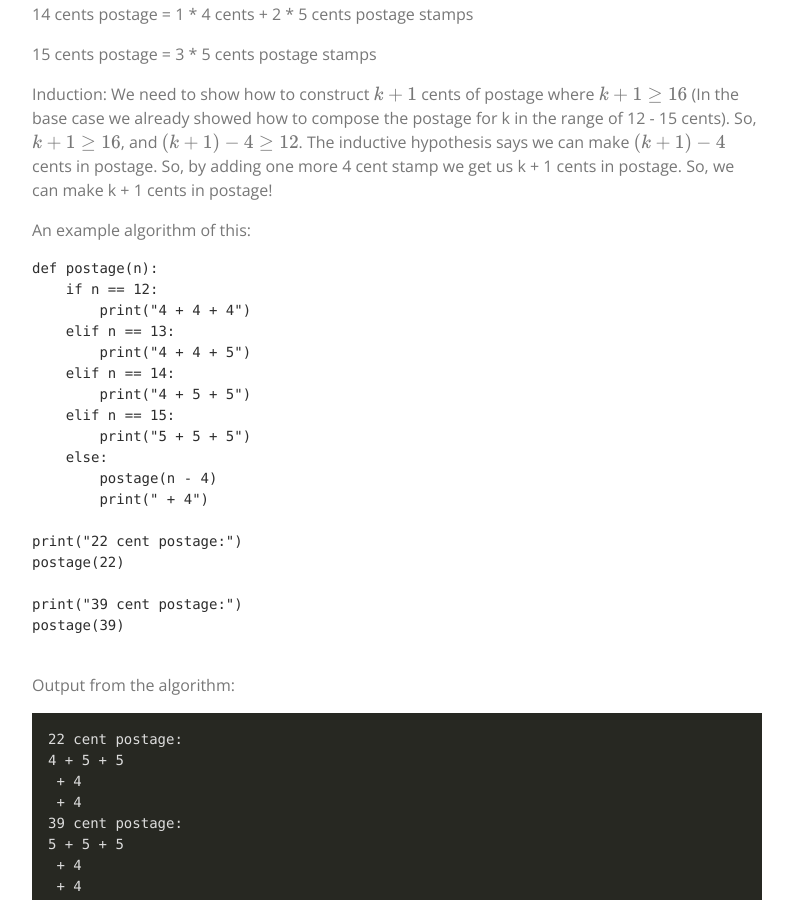
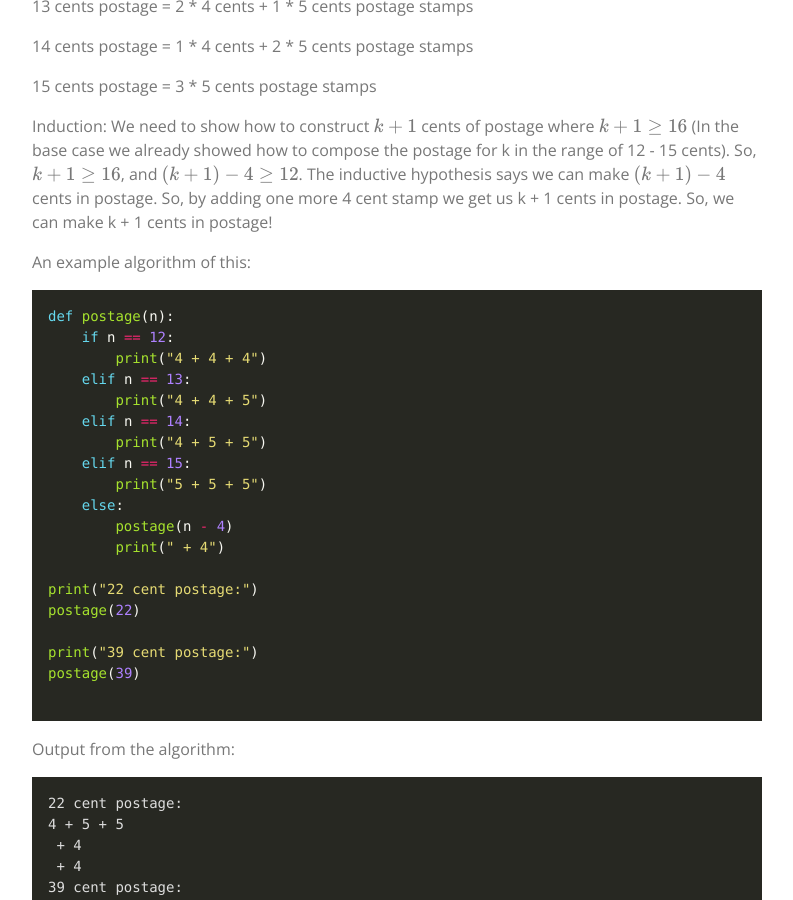
Before and after one commit to MonicaG/MonicaG.github.io, a Jekyll site: the page built from _posts/2017-06-10-introduction-to-mathematical-thinking---summary.markdown, in a window 1280 px wide and 900 px high, scrolled down 3338 px. Shown: the whole window, without its empty margins (243-1036 px from the left). Built offline with Jekyll 4.4.1, drawn with Linux system fonts in a browser that asks for light colours; nearby versions of some CDN libraries; formulas are drawn with MathJax 3; comment, search, counter and statistics services are not loaded; some of the changed text lies outside the part shown.

Commit message:
Updated mathjax and fixed python code styling block

````diff
--- a/_includes/footer.html
+++ b/_includes/footer.html
@@ -5,7 +5,7 @@
     </div>
     <script src="https://code.jquery.com/jquery-3.2.1.slim.min.js" integrity="sha384-KJ3o2DKtIkvYIK3UENzmM7KCkRr/rE9/Qpg6aAZGJwFDMVNA/GpGFF93hXpG5KkN" crossorigin="anonymous"></script>
     <script src="https://maxcdn.bootstrapcdn.com/bootstrap/4.0.0/js/bootstrap.min.js" integrity="sha384-JZR6Spejh4U02d8jOt6vLEHfe/JQGiRRSQQxSfFWpi1MquVdAyjUar5+76PVCmYl" crossorigin="anonymous"></script>
-    <script src="https://cdnjs.cloudflare.com/ajax/libs/mathjax/2.7.1/MathJax.js?config=TeX-AMS-MML_HTMLorMML" type="text/javascript"></script>
+    <script id="MathJax-script" async src="https://cdn.jsdelivr.net/npm/mathjax@3/es5/tex-mml-chtml.js"></script>
     <!--js for this blog-->
     <script src="/js/blog.js"></script>
   </body>
--- a/_posts/2017-06-10-introduction-to-mathematical-thinking---summary.markdown
+++ b/_posts/2017-06-10-introduction-to-mathematical-thinking---summary.markdown
@@ -94,7 +94,7 @@
 
 For example, the following is a recursive program that calculates factorials.
 
-```Python
+```python
 def factorial(n):
     if n == 0:
         return 1
@@ -145,7 +145,7 @@
 
 An example algorithm of this:
 
-```Python
+```python
 def postage(n):
     if n == 12:
         print("4 + 4 + 4")
````
